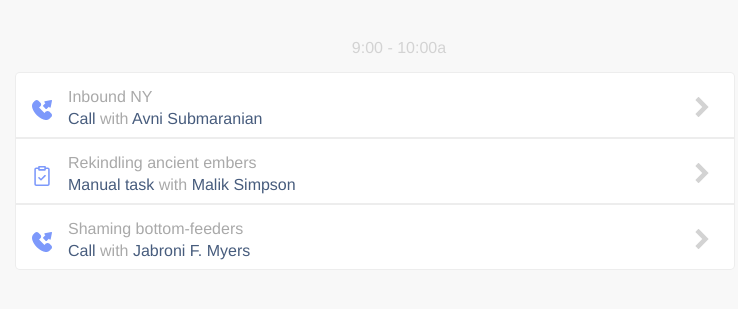
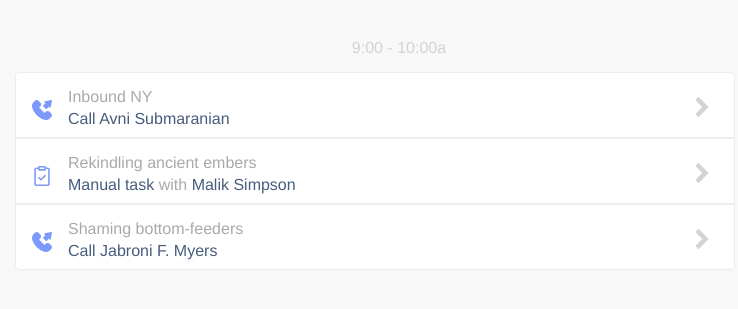
Before and after one commit to maxbildner/strive-task-app, a React (Create React App) app: page / in a window 1280 px wide. Shown: the top 309 px of the page, without its empty margins (241-979 px from the left). Built offline with nearby package versions, Linux system fonts and the light colour scheme.

Commit message:
fix 'call with' text

```diff
--- a/src/components/Task.js
+++ b/src/components/Task.js
@@ -36,7 +36,7 @@ class Task extends React.Component {
     }
 
     const { isMouseOver, isClicked } = this.state;
-    console.log(isClicked);
+
     return (
       <div
         className={isLastTime ? "row last" : (index === 0 ? "row first" : "row")}
@@ -47,13 +47,15 @@ class Task extends React.Component {
         onClick={() => this.setState({isClicked: !this.state.isClicked})}
       >
         <div className="row-left">
-          <span className="logo">{logo}</span>
+          <span
+            className={isClicked ? "logo hidden" : "logo"}
+          >{logo}</span>
           <div className="notes-person">
             <div className="notes">
               {task.notes}
             </div>
             <div className="type-person">
-              <span className="type">{task.type}</span> {(task.type === "LinkedIn message") ? "" : <span className="with">{"with"}</span>} <span className="person">{task.person}</span>
+              <span className="type">{task.type}</span> {(task.type === "Manual task") ? <span className="with">{"with"}</span> : ""} <span className="person">{task.person}</span>
             </div>
           </div>
         </div>
--- a/src/index.css
+++ b/src/index.css
@@ -142,7 +142,10 @@ body {
 
 .logo svg {
   fill: #7d99fb;
+}
 
+.logo.hidden {
+  display: none;
 }
 
 .notes {
```
Also changed, not shown: 1 other file (tests, documents, lock files or other folders).
